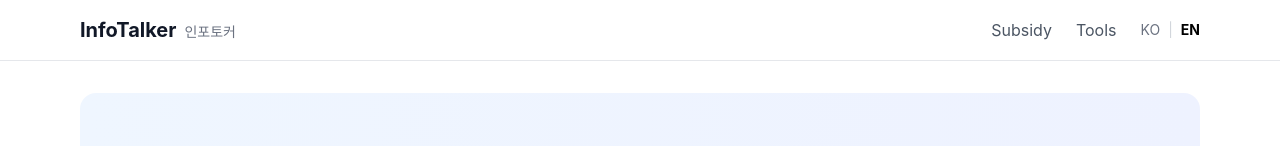
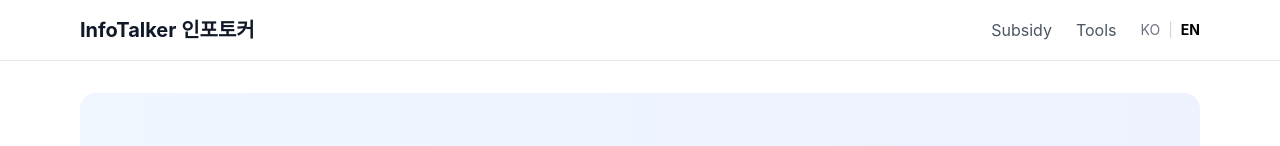
Before and after one commit to marketcycleview/blog, a Next.js app: page /en in a window 1280 px wide. Shown: the top 146 px of the page. Built offline with nearby package versions, Linux system fonts and the light colour scheme; no server answers.

Commit message:
fix: 로고 영문/한글 동일한 크기로 통일
Co-Authored-By: Claude Opus 4.5 <noreply@anthropic.com>

```diff
--- a/src/app/[locale]/layout.tsx
+++ b/src/app/[locale]/layout.tsx
@@ -104,9 +104,8 @@ export default async function RootLayout({
         <header className="border-b bg-white sticky top-0 z-50">
           <nav className="max-w-6xl mx-auto px-4 py-4">
             <div className="flex items-center justify-between">
-              <a href={`/${locale}`} className="flex items-baseline gap-2">
-                <span className="text-xl font-bold text-gray-900">InfoTalker</span>
-                <span className="text-sm font-medium text-gray-500">인포토커</span>
+              <a href={`/${locale}`} className="text-xl font-bold text-gray-900">
+                InfoTalker 인포토커
               </a>
               <div className="flex items-center gap-6">
                 <a href={`/${locale}/subsidy`} className="text-gray-600 hover:text-gray-900">
```
